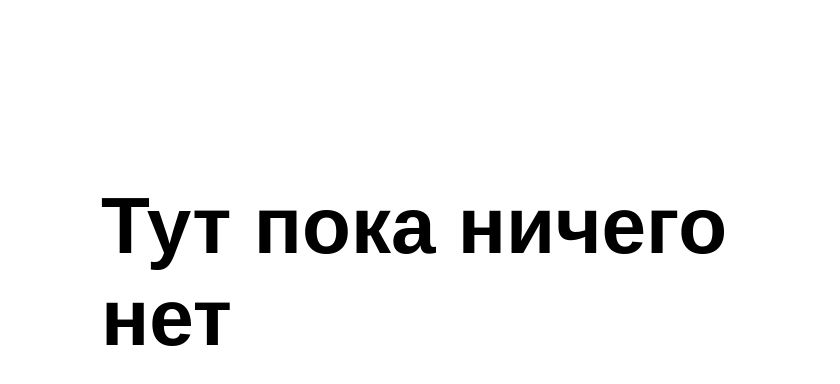
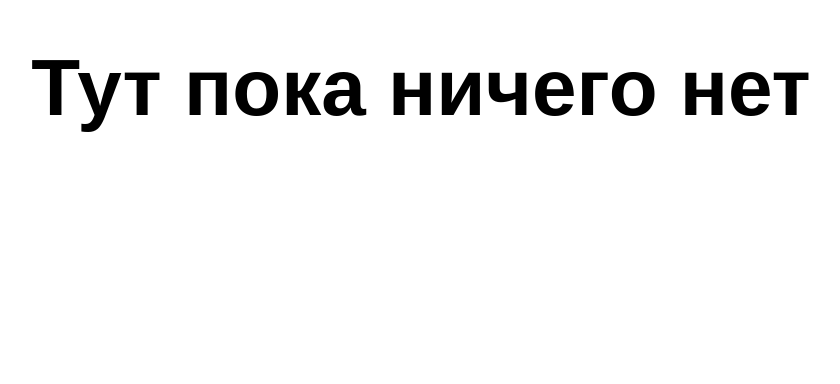
Before and after one commit to Kurdosh/kurdosh.github.io, a plain HTML site: page 404/404.html in a window 1280 px wide. Shown: the part 312-696 px from the top of the page, without its empty margins (219-1059 px from the left). Drawn offline with Linux system fonts and the light colour scheme.

Commit message:
404 position fixed

```diff
--- a/404/404.html
+++ b/404/404.html
@@ -7,6 +7,8 @@
     <title>404</title>
 </head>
 <body>
+    <section class="error">
     <h1 class="forOfor">Тут пока ничего нет</h1>
+    </section>
 </body>
 </html>
--- a/css/style.css
+++ b/css/style.css
@@ -3,12 +3,15 @@
     padding: 0;
     font-family: 'Montserrat', sans-serif;
 }
+.error {
+    display: flex;
+    align-items: center;
+    justify-content: center;
+    height: 100vh;
+}
 .forOfor {
+    text-align: center;
     font-size: 5em;
-    position: absolute;
-    top: 50%;
-    left: 50%;
-    transform: translate(-50%, 50%);
 }
 .container {
     max-width: 950px;
```
